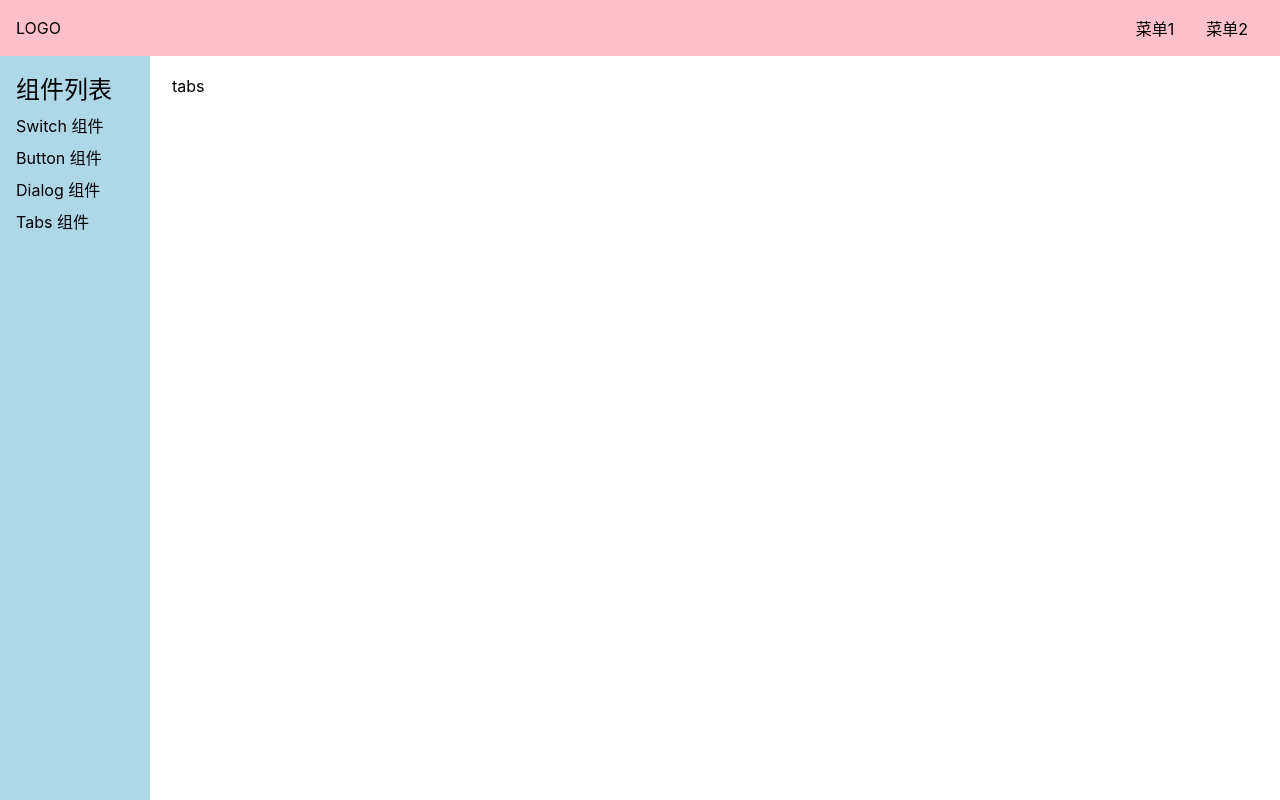
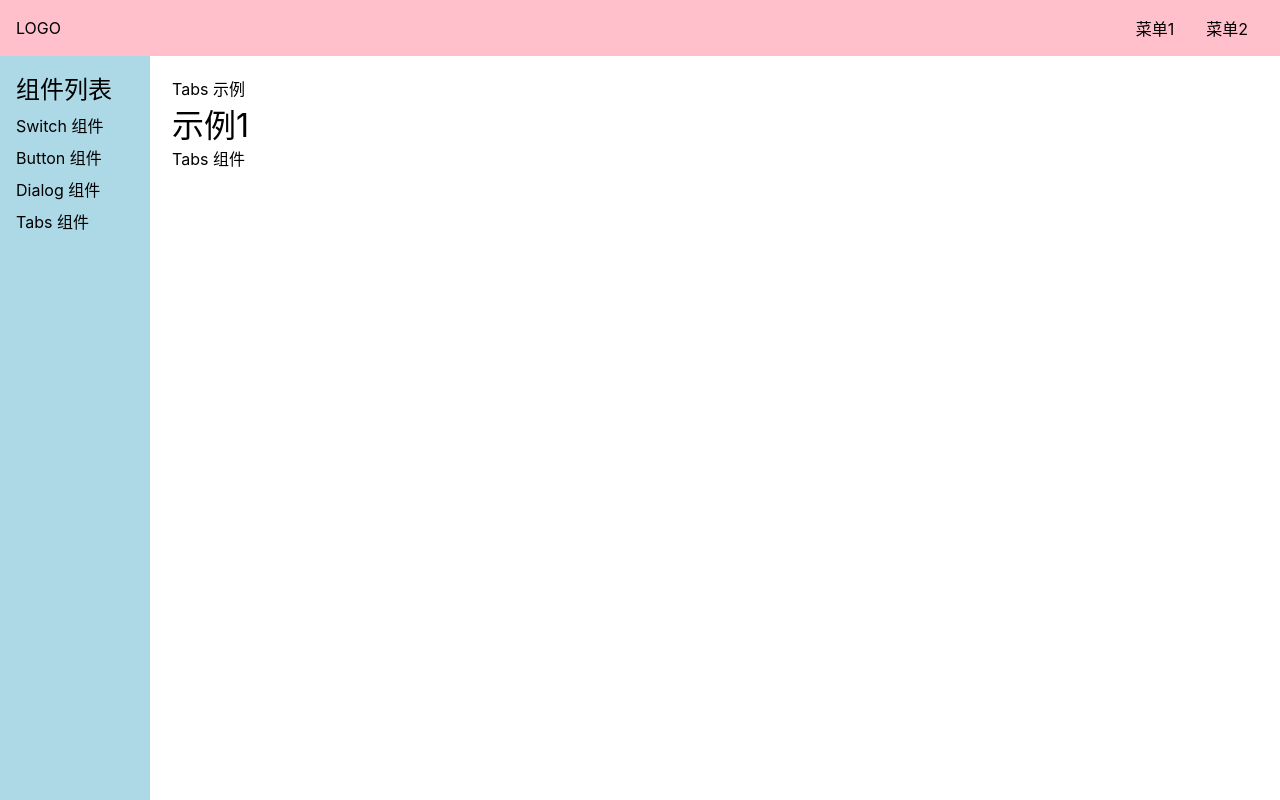
Before and after one commit to 114886/hero-ui-develop, a Vue app: page /#/doc/tabs in a window 1280 px wide. Built offline with nearby package versions, Linux system fonts and the light colour scheme.

Commit message:
创建 Tabs 和 Tab 组件

```diff
--- a/src/components/TabsDemo.vue
+++ b/src/components/TabsDemo.vue
@@ -1,19 +1,19 @@
 <template>
-  <div>
-    tabs
-  </div>
+<div>Tabs 示例</div>
+<h1>示例1</h1>
+<Tabs>
+  <Tab title="导航1">内容1</Tab>
+  <Tab title="导航2">内容2</Tab>
+</Tabs>
 </template>
 
-<script>
+<script lang="ts">
+import Tabs from '../lib/Tabs.vue'
+import Tab from '../lib/Tab.vue'
 export default {
-  setup () {
-
-
-    return {}
+  components: {
+    Tabs,
+    Tab
   }
 }
 </script>
-
-<style lang="scss" scoped>
-
-</style>
--- /dev/null
+++ b/src/lib/Tab.vue
@@ -0,0 +1,5 @@
+<template>
+<div>
+  Tab 组件
+</div>
+</template>
--- /dev/null
+++ b/src/lib/Tabs.vue
@@ -0,0 +1,5 @@
+<template>
+<div>
+  Tabs 组件
+</div>
+</template>
```
